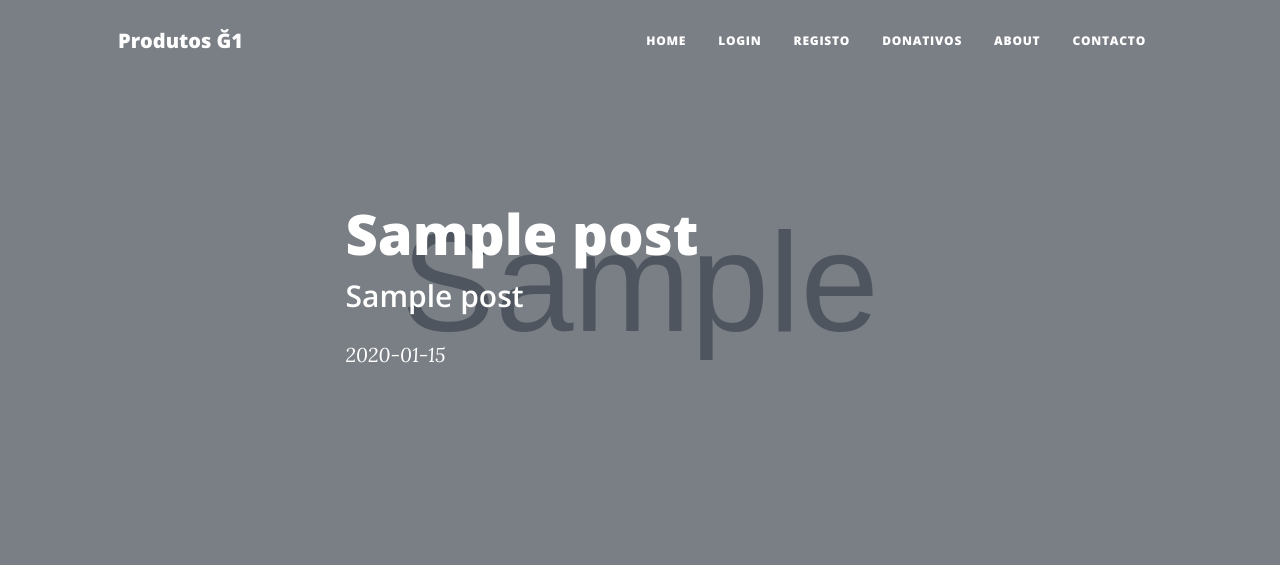
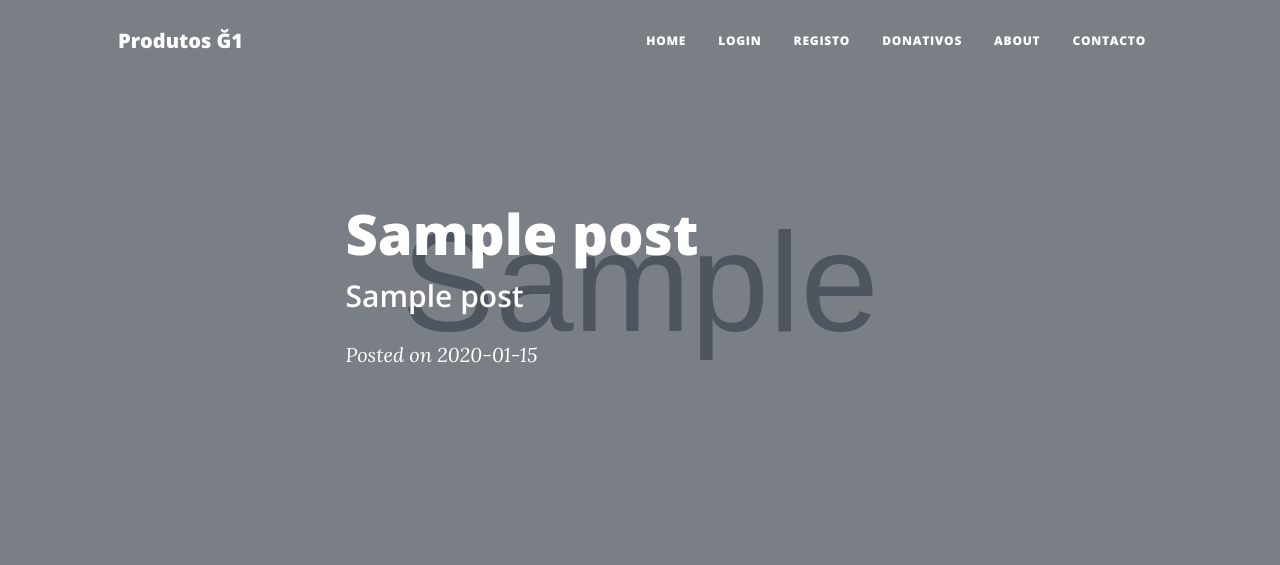
Before and after one commit to miguel-ossa/tresMercadosBlog, a Flask app: page /post/1 in a window 1280 px wide. Shown: the top 565 px of the page. Run offline with Flask 3, Linux system fonts and the light colour scheme; tables that the repository leaves empty hold one stand-in row (values such as "Sample post"); grey boxes marked "Sample" are stand-in pictures; some libraries are stand-ins or nearby versions.

Commit message:
Posted on {{post.date}}

```diff
--- a/api/templates/index.html
+++ b/api/templates/index.html
@@ -28,11 +28,7 @@
           <h3 class="post-subtitle">{{ post.subtitle }}</h3>
         </a>
         <p class="post-meta">
-          {{post.date}}
-<!--          Posted by-->
-<!--          &lt;!&ndash; post.author.name is now a User object &ndash;&gt;-->
-<!--          <a href="#">{{post.author.name}}</a>-->
-<!--          on {{post.date}}-->
+          Posted on {{post.date}}
           <!-- Only show delete button if user id is 1 (admin user) -->
           {% if current_user.id == 1: %}
           <a href="{{url_for('delete_post', post_id=post.id) }}">✘</a>
--- a/api/templates/post.html
+++ b/api/templates/post.html
@@ -10,11 +10,7 @@
           <h1>{{ post.title }}</h1>
           <h2 class="subheading">{{ post.subtitle }}</h2>
           <span class="meta">
-                {{ post.date }}
-<!--            >Posted by-->
-<!--            &lt;!&ndash; Changed from post.author &ndash;&gt;-->
-<!--            <a href="#">{{ post.author.name }}</a>-->
-<!--            on {{ post.date }}-->
+            Posted on {{ post.date }}
           </span>
         </div>
       </div>
```
